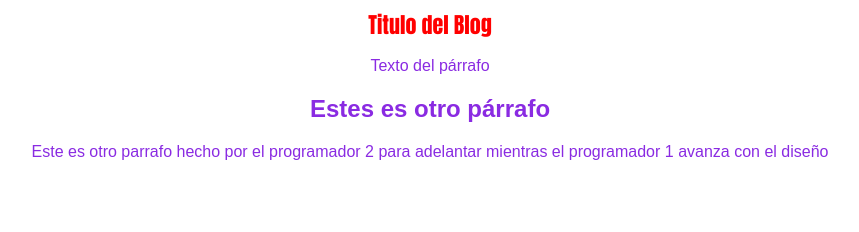
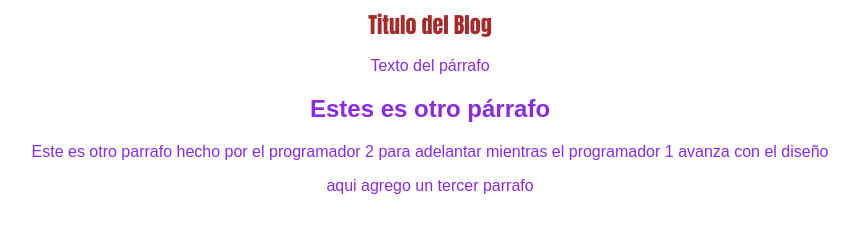
Before and after one commit to nlmdiaz/Prueba, a plain HTML site: page index.html in a window 1280 px wide. Shown: the whole page, without its empty margins (210-1069 px from the left). Drawn offline with Linux system fonts and the light colour scheme.

Commit message:
agrego parrafo y cambio color de titulo

```diff
--- a/CSS/style.css
+++ b/CSS/style.css
@@ -5,6 +5,6 @@ body{
 }
 h1{
     font-family: Impact;
-    color: red;
+    color: brown;
     font-size: 22;
 }
--- a/index.html
+++ b/index.html
@@ -10,6 +10,7 @@
 
         <h2>Estes es otro párrafo</h2>
         <p>Este es otro parrafo hecho por el programador 2 para adelantar mientras el programador 1 avanza con el diseño</p>
+        <p>aqui agrego un tercer parrafo</p>
 
     </body>
 </html>
```
